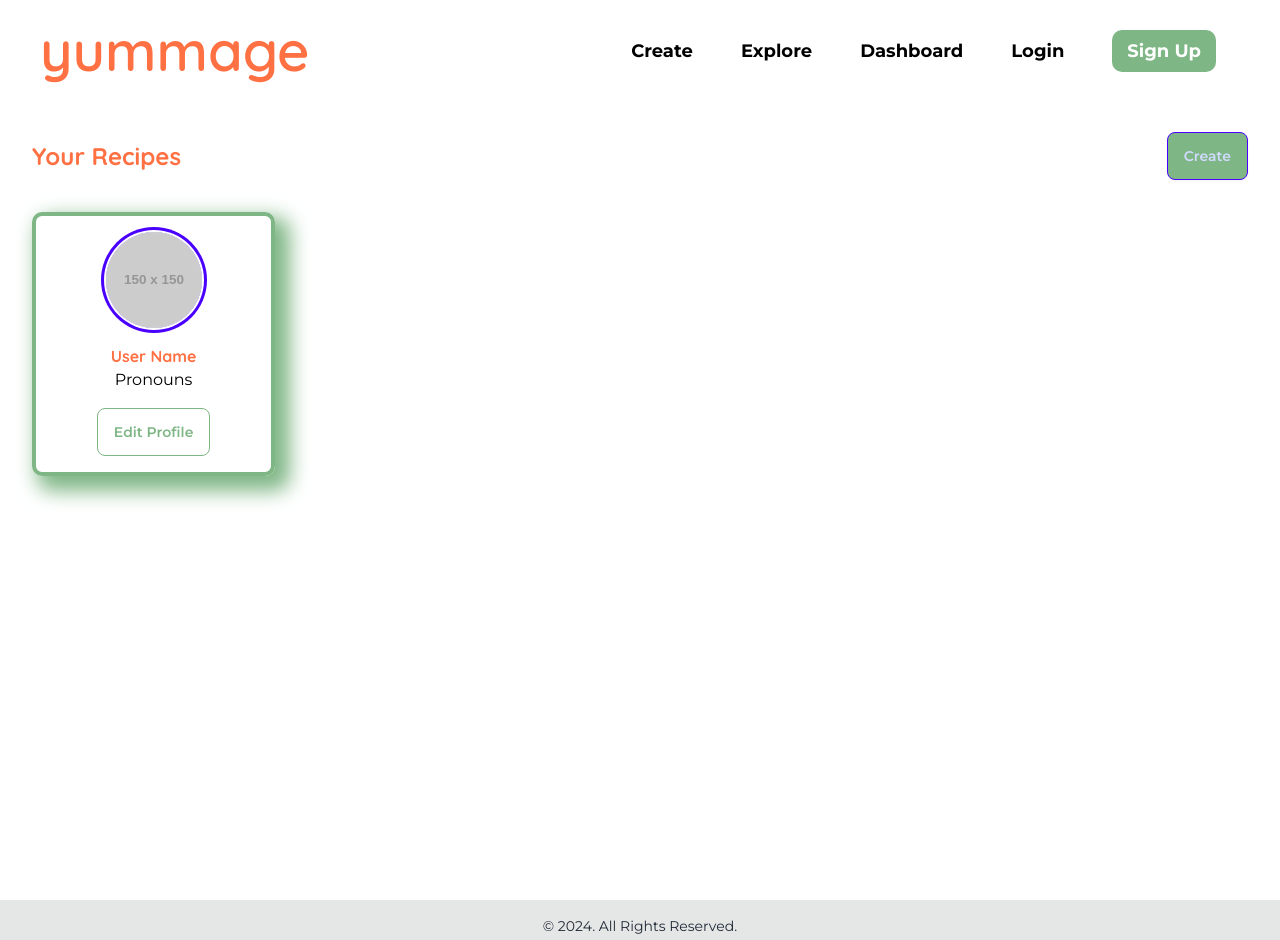
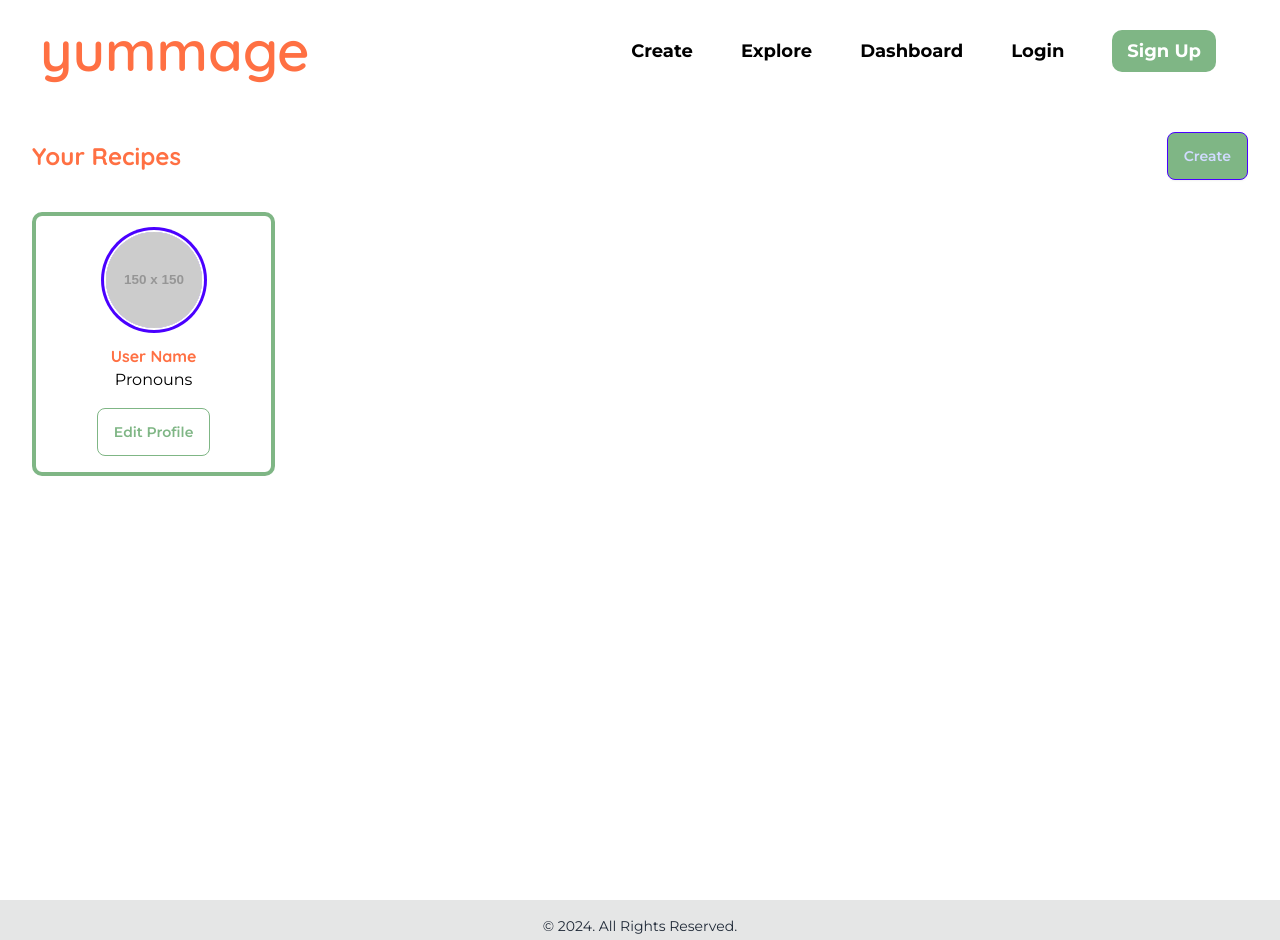
Before and after one commit to Nemo080/TKH-recipe-capstone, a React (Vite) app in the folder frontend/: page /user-profile in a window 1280 px wide. Built offline with nearby package versions, Linux system fonts and the light colour scheme.

Commit message:
Update App.css

```diff
--- a/frontend/src/App.css
+++ b/frontend/src/App.css
@@ -232,10 +232,10 @@ body{
     color: rgba(0, 0, 0, 0.3); /* 30% black */
   }
 
-  .dark-mode .input-green {
+.dark-mode .input-green {
     background-color: rgba(127, 182, 133, 0.5); /* 50% opacity */
     color: rgba(255, 255, 255, 0.5); /* 50% white */
-  }
+}
 
 /* src/styles.css */
 .recipe-container {
@@ -244,7 +244,6 @@ body{
     border-width: 4px;
     border-color: #7FB685;
     border-radius: 10px;
-    box-shadow: 10px 10px 20px 5px #7FB685;
     margin: 0 auto;
     display: flex;
     flex-direction: column;
@@ -273,7 +272,7 @@ body{
     border-width: 4px;
     border-color: #7FB685;
     border-radius: 10px;
-    box-shadow: 10px 10px 20px 5px #7FB685;
+    /*box-shadow: 10px 10px 20px 5px #7FB685;*/
     margin-bottom: 20px;
     display: flex;
     flex-direction: column;
```
